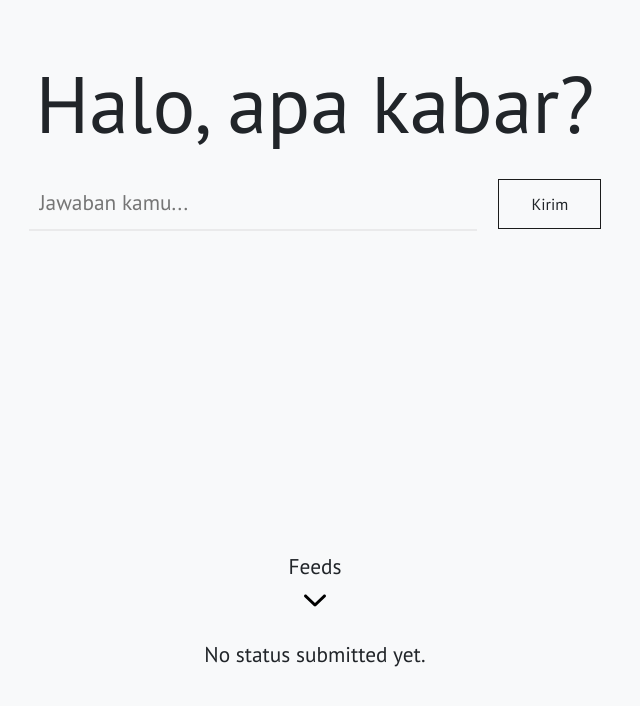
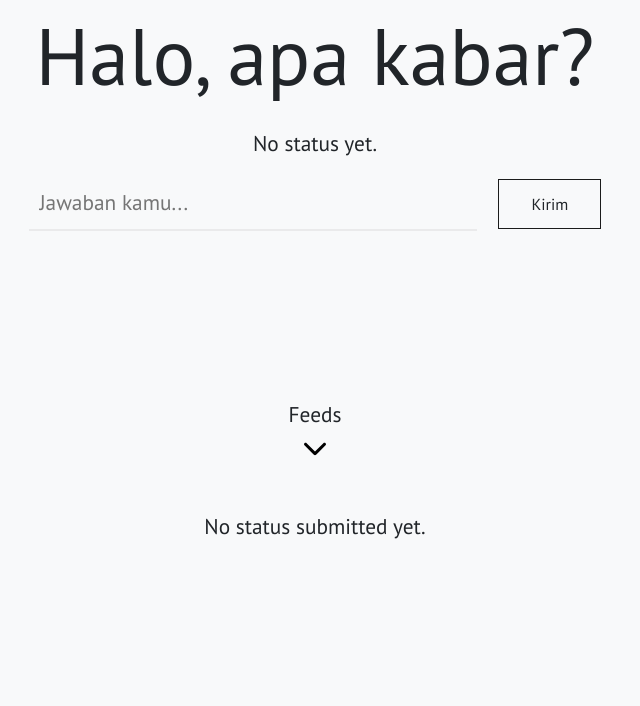
Before and after one commit to mrifqyz/django-simple-project, a Django app: template ededet/templates/landing.html in a window 1280 px wide. Shown: the part 56-762 px from the top of the page, without its empty margins (325-965 px from the left). Run offline with Django 3.2, Linux system fonts and the light colour scheme; the template is opened without the code that fills it: values that come from a table or form of the project are taken from there, others are empty; tables that the repository leaves empty hold one stand-in row (values such as "Sample post"); some libraries are stand-ins or nearby versions.

Commit message:
alter status to func

```diff
--- a/ededet/templates/landing.html
+++ b/ededet/templates/landing.html
@@ -23,24 +23,28 @@
         </button>
     </nav>
 
-    <div class="main-content m-5">
-        <div class="py-2 align-c">
+    <div class="main-content">
+        <div class="mb-5 mx-5 py-2 align-c">
             <h1 class="text-big mb-4">Halo, apa kabar?</h1>
+            <div>
+                <div class="circle {% if status_obj > 0 %}green{% else %}red{% endif %}"></div>
+                <p>{% if status_obj > 0 %} {{latest.status}} {% else %}No status yet.{% endif %}</p>
+            </div>
             <div class="form-container">
-                <form method="POST">
+                <form method="POST" action="{% url 'status' %}">
                     {% csrf_token %}
                     {{form}}
-                    <button class="btn btn-border ml-3  " type="submit" name="submit">Kirim</button>
+                    <button class="btn btn-border ml-3" type="submit" name="submit">Kirim</button>
                 </form>
             </div>
-            <br><br><br><br><br><br><br><br><br><br>
-            <div class="feeds-scroll mb-3">
-                <p class="disable-margin">Feeds</p>
-                <img src="{% static 'down.svg' %}" alt="" class="img14">
-            </div>
+        </div>
+        <br><br>
+        <div class="feeds-scroll my-5 align-c">
+            <p class="disable-margin">Feeds</p>
+            <img src="{% static 'down.svg' %}" alt="" class="img14">
         </div>
 
-        <div class="status-container px-5 align-c">
+        <div class="status-container mx-5 align-c">
             {% if status_obj > 0 %}
                 <table class="table">
                     <thead>
--- a/ededet/urls.py
+++ b/ededet/urls.py
@@ -1,6 +1,7 @@
-from django.urls import path, include
-from .views import landing
+from django.urls import path, include, reverse, re_path
+from .views import *
 
 urlpatterns = [
-    path('', landing)
+    path('', landing, name='landing'),
+    re_path(r'^create_status', create_status, name='status')
 ]
```
Also changed, not shown: ededet/views.py (+13 -12 lines).
